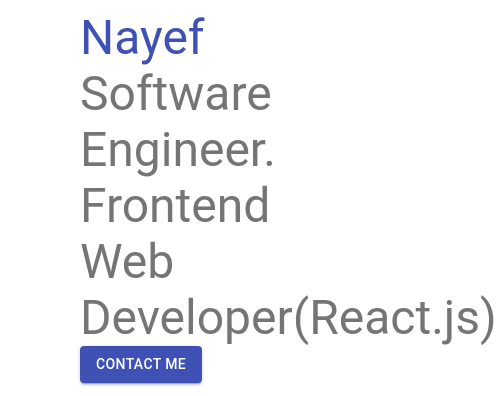
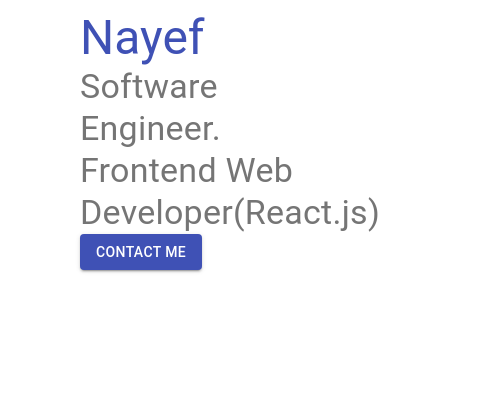
Before and after one commit to omar-aq/React-Portfolio, a React (Create React App) app: page / in a window 390 px wide. Shown: the part 182-578 px from the top of the page, 497 px wide, since content can reach past the window. Built offline with nearby package versions, Linux system fonts and the light colour scheme; no server answers; the HTML template or start-up script is replaced by a standard one.

Commit message:
mobile responsive

```diff
--- a/src/components/PersonInfo.js
+++ b/src/components/PersonInfo.js
@@ -13,7 +13,7 @@ const PersonInfo = () => {
           <Typography variant="h3" color="primary">
             Omar Nayef
           </Typography>
-          <Typography variant="h3" color="textSecondary">
+          <Typography variant="h4" color="textSecondary">
             Software Engineer. Frontend Web Developer(React.js)
           </Typography>
 
```
